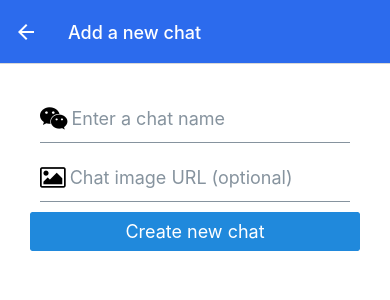
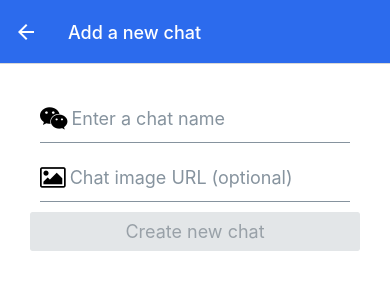
Before and after one commit to jonnyabrams/cignal, a React Native app: screen /AddChat in a window 390 px wide. Shown: the top 300 px of the page. Built offline with nearby package versions, Linux system fonts and the light colour scheme; no server answers.

Commit message:
feat: disable AddChat button if no input

```diff
--- a/src/screens/AddChatScreen.tsx
+++ b/src/screens/AddChatScreen.tsx
@@ -59,7 +59,7 @@ const AddChatScreen = ({ navigation }: Props) => {
           leftIcon={<Icon name="image" size={24} color="#000" />}
           onSubmitEditing={createChat}
         />
-      <Button onPress={createChat} title="Create new chat" />
+      <Button disabled={!input} onPress={createChat} title="Create new chat" />
     </View>
   );
 };
```
